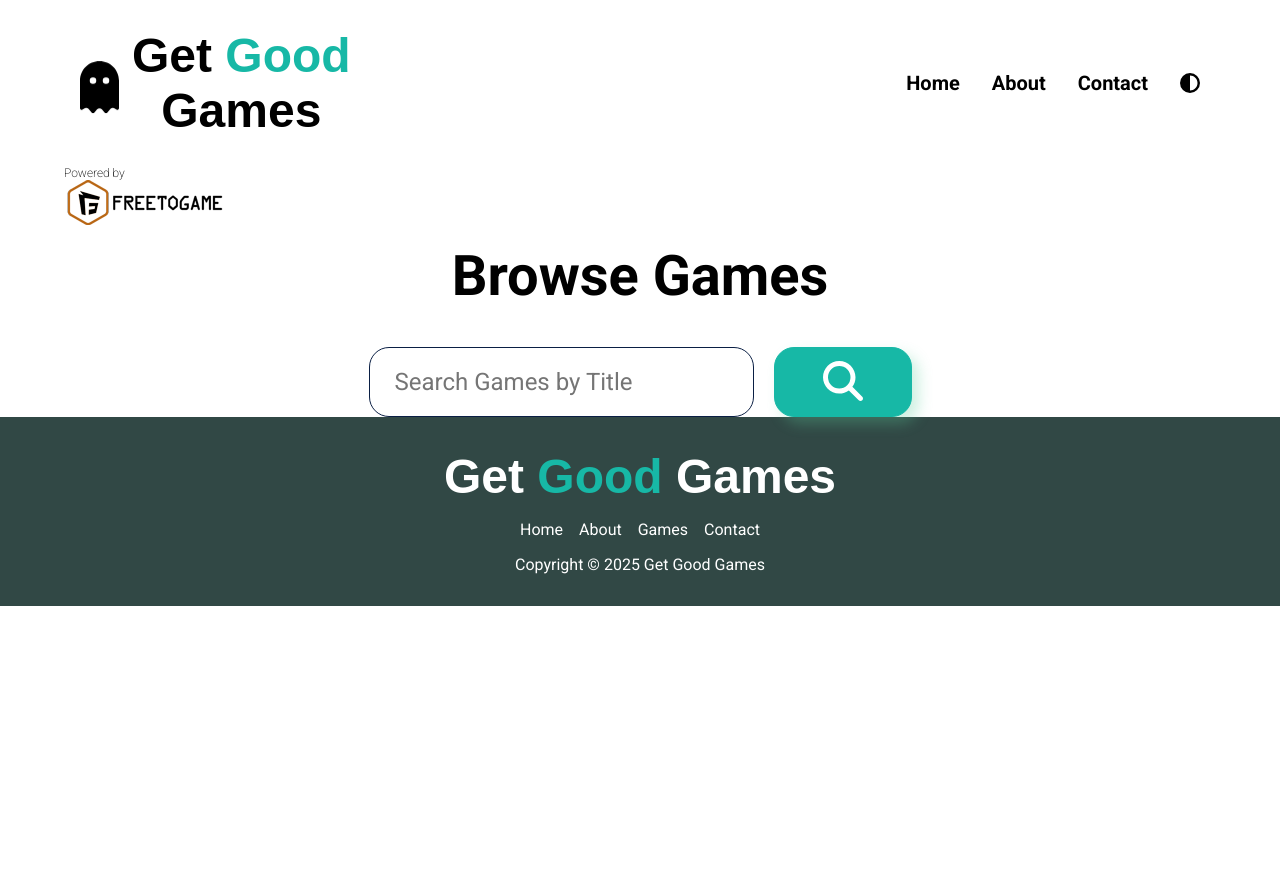
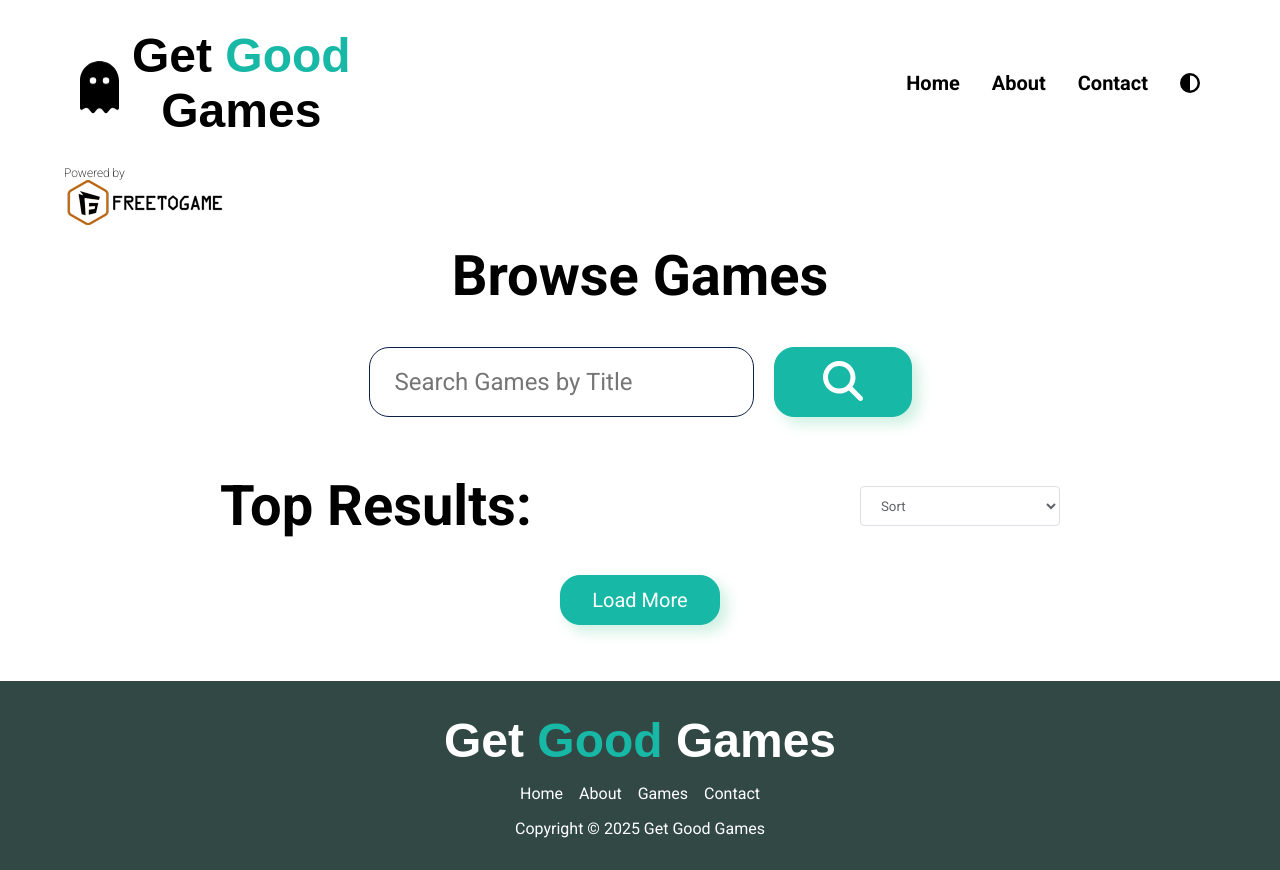
Before and after one commit to MindsMirrors/get-good-games-app, a React (Create React App) app: page /games in a window 1280 px wide. Before the commit the page ends 800 px from the top, so only its background shows below. Built offline with nearby package versions, Linux system fonts and the light colour scheme; a web font is replaced by a local one.

Commit message:
worked on games page

```diff
--- a/src/index.js
+++ b/src/index.js
@@ -4,9 +4,9 @@ import App from './App';
 import reportWebVitals from './reportWebVitals';
 
 import { library } from '@fortawesome/fontawesome-svg-core'
-import { faGhost, faCircleHalfStroke, faBars, faXmark, faMagnifyingGlass } from '@fortawesome/free-solid-svg-icons'
+import { faGhost, faCircleHalfStroke, faBars, faXmark, faMagnifyingGlass, faSpinner } from '@fortawesome/free-solid-svg-icons'
 
-library.add(faGhost, faCircleHalfStroke, faBars, faXmark, faMagnifyingGlass)
+library.add(faGhost, faCircleHalfStroke, faBars, faXmark, faMagnifyingGlass, faSpinner)
 
 const root = ReactDOM.createRoot(document.getElementById('root'));
 root.render(
--- a/src/pages/Games.jsx
+++ b/src/pages/Games.jsx
@@ -19,7 +19,30 @@ function Games() {
           </div>
         </div>
       </div>
-      <main id="search__main"></main>
+      <main id="search__main">
+        <section>
+          <div className="container">
+            <div className="row">
+              <div className="games__header">
+                <h2>Top Results:</h2>
+                <select name="" id="filter">
+                  <option value="" disabled selected>Sort</option>
+                  <option value="ALL">ALL</option>
+                  <option value="BROWSER">Browser</option>
+                  <option value="PC">PC</option>
+                  <option value="RECENT">Most Recent</option>
+                </select>
+              </div>
+              <div className="games">
+                <FontAwesomeIcon icon="spinner" className="games__loading--spinner" />
+              </div>
+              <div className="load__btn--wrapper">
+                <button id="load__btn">Load More</button>
+              </div>
+            </div>
+          </div>
+        </section>
+      </main>
     </>
   );
 }
--- a/src/pages/Home.jsx
+++ b/src/pages/Home.jsx
@@ -22,7 +22,6 @@ function Home() {
           </div>
         </div>
       </header>
-      Get Good Games
     </>
   )
 }
```
